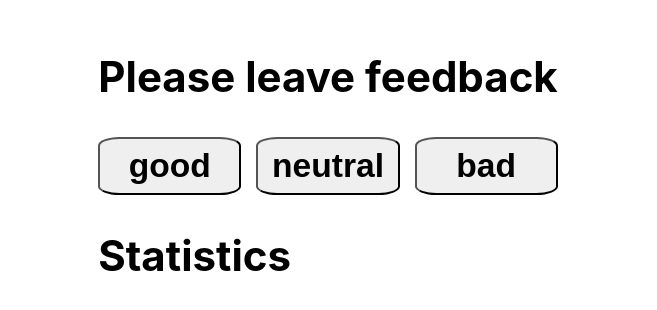
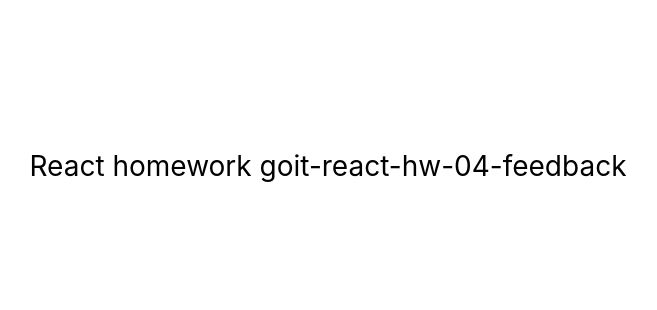
Before and after one commit to RomanVBohdanov22/goit-react-hw-04-feedback, a React (Create React App) app: page / in a window 1280 px wide. Shown: the part 234-544 px from the top of the page, without its empty margins (312-969 px from the left). Built offline with nearby package versions, Linux system fonts and the light colour scheme.

Commit message:
preparee

```diff
--- a/src/components/App.jsx
+++ b/src/components/App.jsx
@@ -1,40 +1,10 @@
-import React, { Component } from 'react';
 import Statistics from './statistics';
 import FeedbackOptions from './feedbackoptions';
 import Notification from './notification';
 import Section from './section';
+import { useState } from 'react';
 
-const appStyles = {}
-export class App extends Component {
-  state = {
-    good: 0,
-    neutral: 0,
-    bad: 0,
-  };
-  countTotalFeedback = () => {
-    const { good, bad, neutral} = this.state;
-    return good + bad + neutral;
-  };
-
-  countPositiveFeedbackPercentage = () => {
-    const { good} = this.state;
-    return (Math.round((good / this.countTotalFeedback()) * 100))||0;
-  };
-
-  onLeaveFeedback = opt => {
-    this.setState(prevState => ({
-      [opt]: prevState[opt] + 1,
-    }));
-  };
-
-  render() {
-    const { good, neutral, bad } = this.state;
-    const { countTotalFeedback, countPositiveFeedbackPercentage } = this;
-    const totFeedBack = countTotalFeedback();
-    const posPersentage = countPositiveFeedbackPercentage();
-    return (
-      <div
-        style={{
+const appStyles = {
   height: '100vh',
   display: 'flex',
   flexDirection: 'column',
@@ -43,32 +13,25 @@ export class App extends Component {
   fontSize: 28,
   gap: '18px',
   color: '#010101',
-        }}
+};
+
+/*
+ state = {
+    good: 0,
+    neutral: 0,
+    bad: 0,
+  };
+*/
+export const App = () => {
+  const [good, setGood] = useState(0);
+  const [neutral, setNeutral] = useState(0);
+  const [bad, setBad] = useState(0);
+
+  return (
+    <div
+      style={appStyles}
     >
-        <div>
-          <Section title="Please leave feedback">
-          <FeedbackOptions
-            options={Object.keys(this.state)}
-            onLeaveFeedback={this.onLeaveFeedback}
-            />
-          </Section>
-          <Section title="Statistics">
-          {totFeedBack ? (
-            <Statistics
-              good={good}
-              neutral={neutral}
-              bad={bad}
-              total={totFeedBack}
-              positivePercentage={posPersentage}
-            />
-          ) : (
-                <>
-                  <Notification message="There is no feedback"/>
-                </>
-            )}
-          </Section>
-        </div>
+      React homework goit-react-hw-04-feedback
     </div>
   );
-  }
-}
+};
```
Also changed, not shown: src/components/---App.jsx (deleted, +0 -16 lines), src/components/--App.jsx (added, +74 -0 lines). Lines whose indentation alone changed are shown as unchanged.
